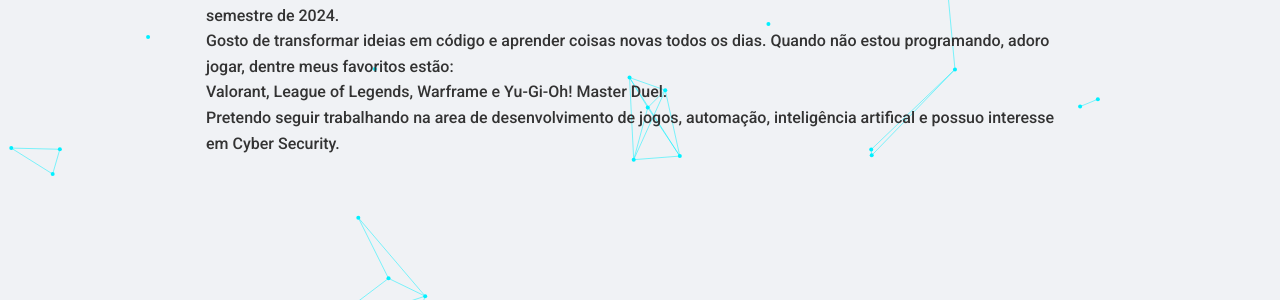
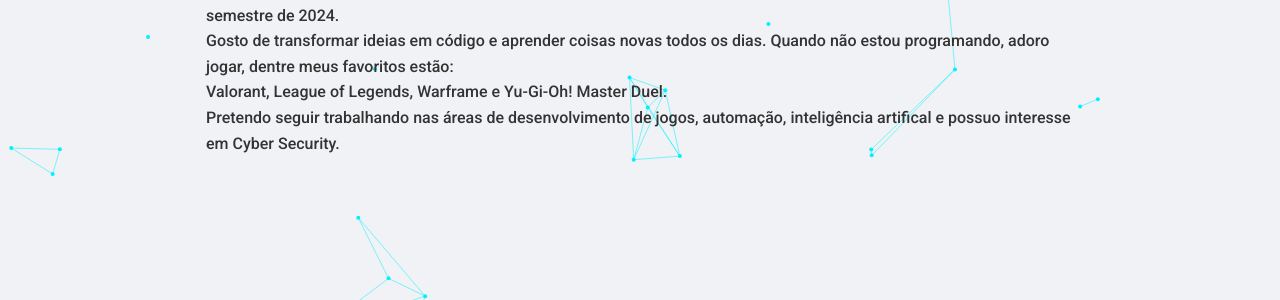
Before and after one commit to MilenoMatos/milenomatos.github.io, a Jekyll site: the page built from sobre.md, in a window 1280 px wide. Shown: the part 231-531 px from the top of the page. Built offline with Jekyll 4.4.1, drawn with Linux system fonts in a browser that asks for light colours.

Commit message:
Update sobre.md

```diff
--- a/sobre.md
+++ b/sobre.md
@@ -10,5 +10,5 @@
   <p>Cursei 2 anos e meio da minha graduação na UTFPR-SH e agora estou na UNIFAL. Fiz transferência interna no primeiro semestre de 2024.</p>
   <p>Gosto de transformar ideias em código e aprender coisas novas todos os dias. Quando não estou programando, adoro jogar, dentre meus favoritos estão:</p>
   <p>Valorant, League of Legends, Warframe e Yu-Gi-Oh! Master Duel.</p>
-  <p>Pretendo seguir trabalhando na area de desenvolvimento de jogos, automação, inteligência artifical e possuo interesse em  Cyber Security.</p>
+  <p>Pretendo seguir trabalhando nas áreas de desenvolvimento de jogos, automação, inteligência artifical e possuo interesse em  Cyber Security.</p>
 </section>
```
